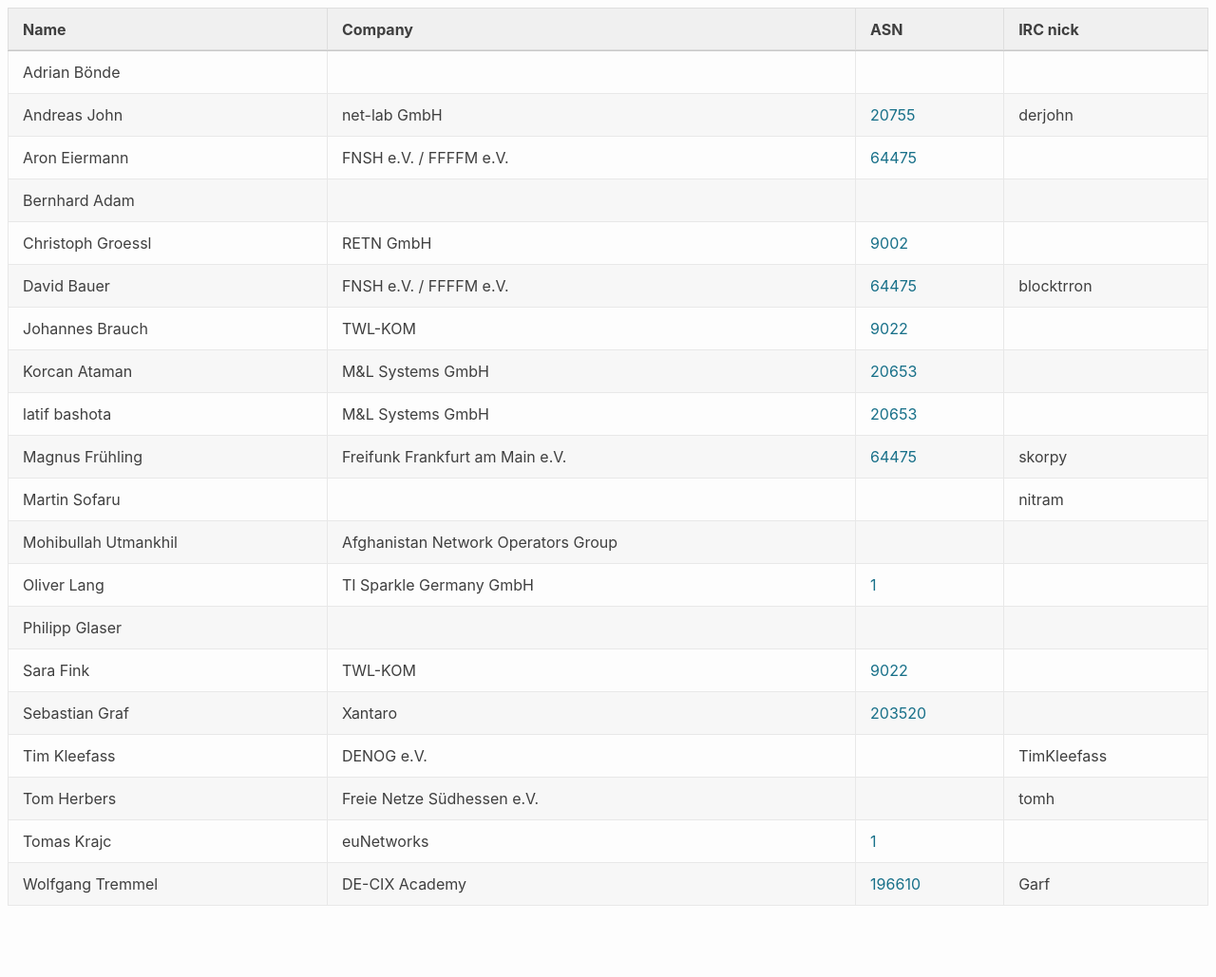
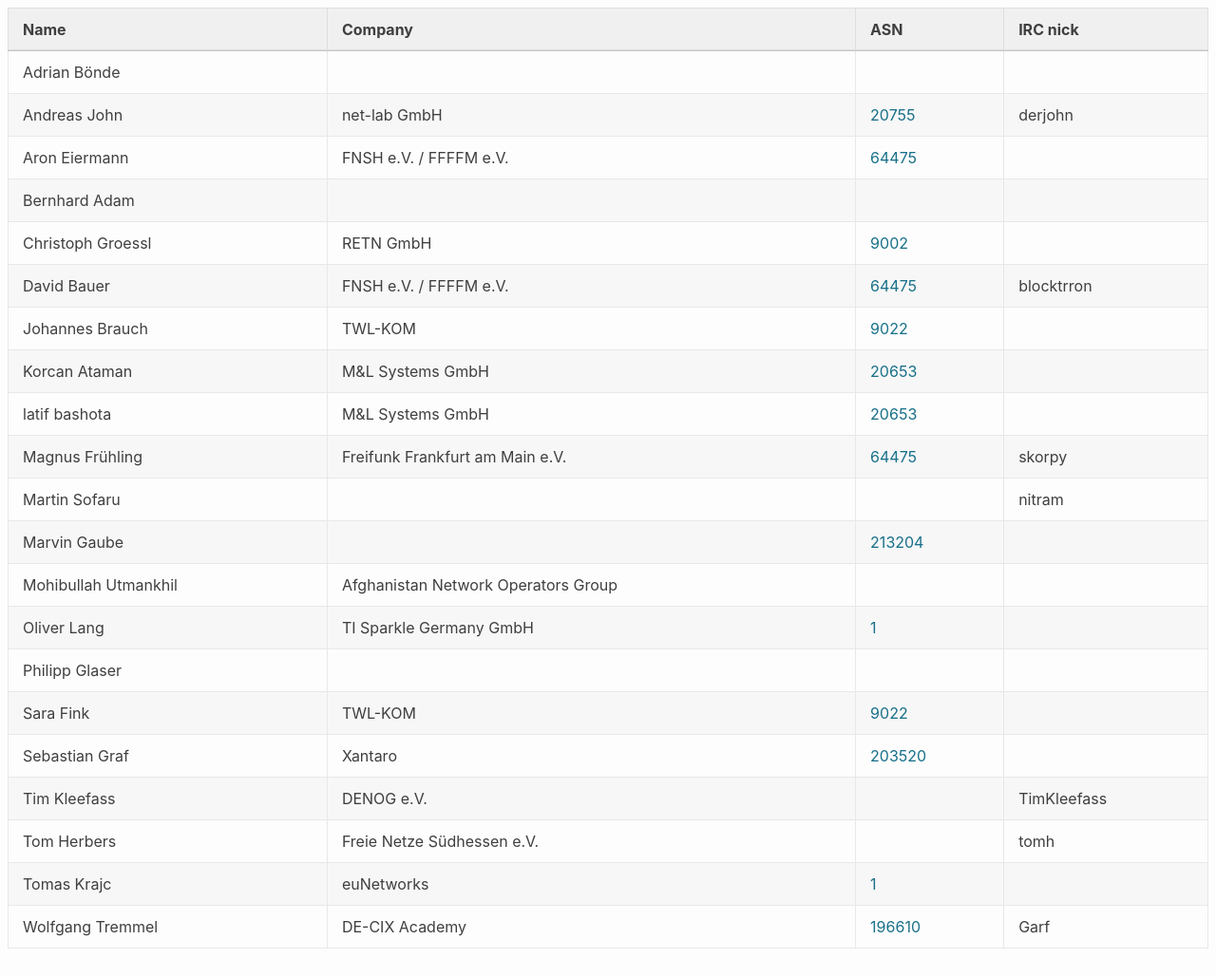
Before and after one commit to denog/pretix-attendeelist, a Jekyll site: the page built from meetup2024_01/index.markdown, in a window 1280 px wide and 1029 px high. Shown: the whole window at 95% size. Built offline with Jekyll 4.4.1, drawn with Linux system fonts in a browser that asks for light colours.

Commit message:
Latest data: Mon Jan  8 11:47:56 UTC 2024

```diff
--- a/_data/attendees_denog_meetup_2024_01.json
+++ b/_data/attendees_denog_meetup_2024_01.json
@@ -66,6 +66,12 @@
     "asn": null
   },
   {
+    "name": "Marvin Gaube",
+    "company": null,
+    "irc": null,
+    "asn": "213204"
+  },
+  {
     "name": "Mohibullah Utmankhil",
     "company": "Afghanistan Network Operators Group",
     "irc": null,
```
